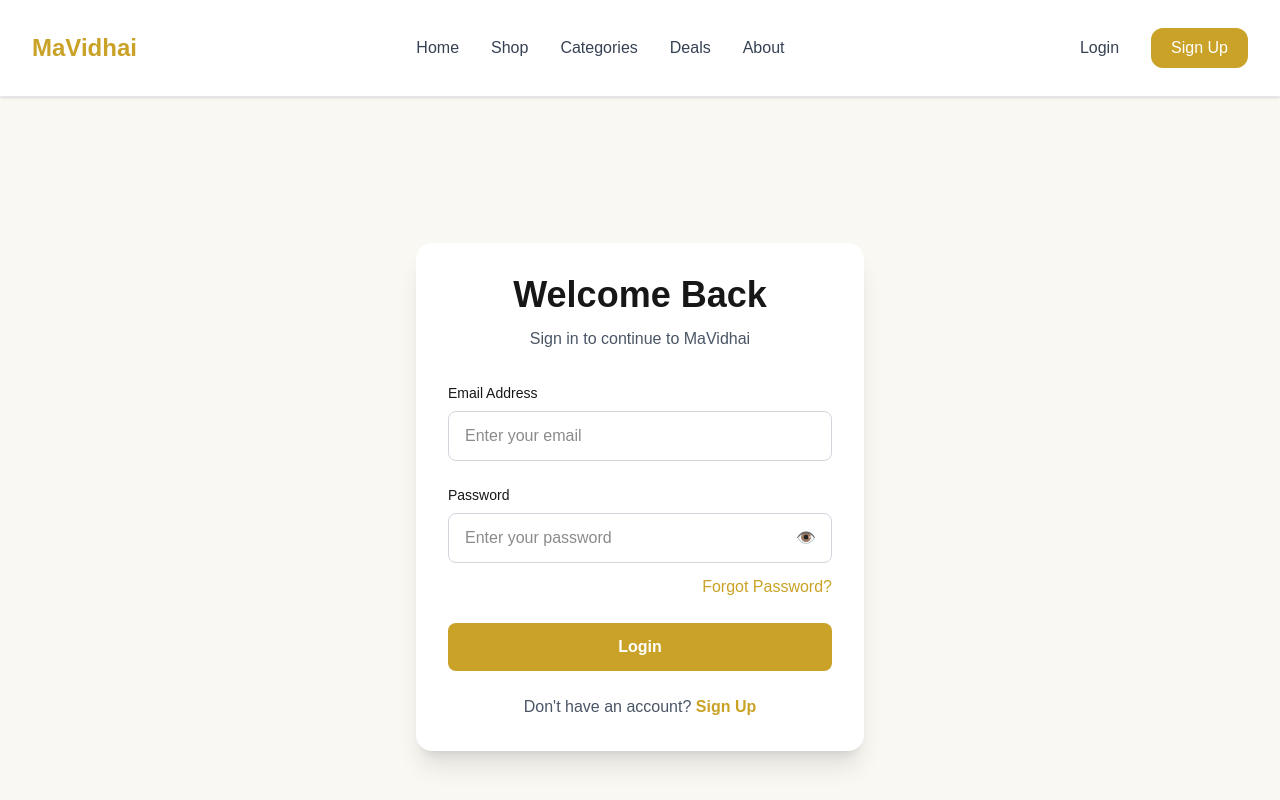
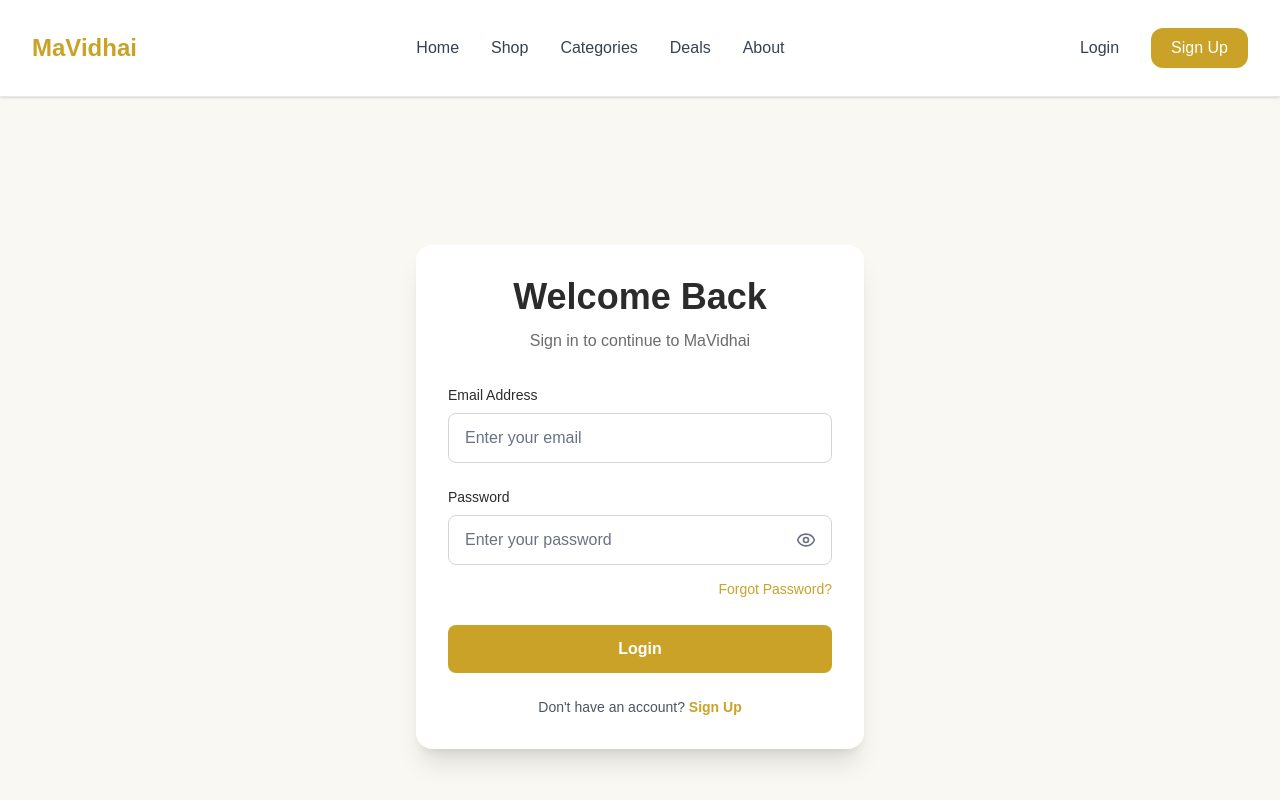
Before and after one commit to sukriti-8/MaVidhai, a Next.js app: page /login in a window 1280 px wide. Shown: the top 800 px of the page. Built offline with nearby package versions, Linux system fonts and the light colour scheme.

Commit message:
Update login and signup UI based on review

```diff
--- a/package.json
+++ b/package.json
@@ -9,6 +9,7 @@
     "lint": "eslint"
   },
   "dependencies": {
+    "lucide-react": "^1.31.0",
     "next": "16.2.12",
     "react": "19.2.4",
     "react-dom": "19.2.4"
--- a/src/app/login/page.js
+++ b/src/app/login/page.js
@@ -2,10 +2,10 @@
 
 import { useState } from "react";
 import Link from "next/link";
+import { Eye, EyeOff } from "lucide-react";
 
 export default function LoginPage() {
   const [showPassword, setShowPassword] = useState(false);
-
   const [email, setEmail] = useState("");
   const [password, setPassword] = useState("");
 
@@ -18,7 +18,6 @@ export default function LoginPage() {
     setEmailError("");
     setPasswordError("");
 
-    // Email Validation
     if (!email) {
       setEmailError("Email is required");
       valid = false;
@@ -27,7 +26,6 @@ export default function LoginPage() {
       valid = false;
     }
 
-    // Password Validation
     if (!password) {
       setPasswordError("Password is required");
       valid = false;
@@ -48,21 +46,19 @@ export default function LoginPage() {
     <main className="min-h-screen flex items-center justify-center bg-[#FAF8F3] px-4 py-10">
       <div className="w-full max-w-md rounded-2xl bg-white shadow-xl p-8">
 
-        <h1 className="text-4xl font-bold text-center">
+        <h1 className="text-4xl font-bold text-center text-[#2B2B2B]">
           Welcome Back
         </h1>
 
-        <p className="mt-3 text-center text-gray-600">
+        <p className="mt-3 text-center text-[#6B6B6B]">
           Sign in to continue to MaVidhai
         </p>
 
         {/* Email */}
-
         <div className="mt-8">
-
           <label
             htmlFor="email"
-            className="block text-sm font-medium mb-2"
+            className="block text-sm font-medium text-[#2B2B2B] mb-2"
           >
             Email Address
           </label>
@@ -73,92 +69,79 @@ export default function LoginPage() {
             value={email}
             onChange={(e) => setEmail(e.target.value)}
             placeholder="Enter your email"
-            className="w-full rounded-lg border border-gray-300 px-4 py-3 focus:border-[#C9A227] focus:outline-none"
+            className="w-full rounded-lg border border-gray-300 px-4 py-3 placeholder:text-gray-500 focus:outline-none focus:ring-2 focus:ring-[#C9A227] focus:border-[#C9A227]"
           />
 
           {emailError && (
-            <p className="text-red-600 text-sm mt-2">
+            <p className="mt-2 text-sm text-red-600">
               {emailError}
             </p>
           )}
-
         </div>
 
         {/* Password */}
-
         <div className="mt-6">
-
           <label
             htmlFor="password"
-            className="block text-sm font-medium mb-2"
+            className="block text-sm font-medium text-[#2B2B2B] mb-2"
           >
             Password
           </label>
 
           <div className="relative">
-
             <input
               id="password"
               type={showPassword ? "text" : "password"}
               value={password}
               onChange={(e) => setPassword(e.target.value)}
               placeholder="Enter your password"
-              className="w-full rounded-lg border border-gray-300 px-4 py-3 pr-12 focus:border-[#C9A227] focus:outline-none"
+              className="w-full rounded-lg border border-gray-300 px-4 py-3 pr-12 placeholder:text-gray-500 focus:outline-none focus:ring-2 focus:ring-[#C9A227] focus:border-[#C9A227]"
             />
 
             <button
               type="button"
               onClick={() => setShowPassword(!showPassword)}
-              className="absolute right-4 top-1/2 -translate-y-1/2"
+              className="absolute right-4 top-1/2 -translate-y-1/2 text-gray-500 hover:text-[#C9A227] transition-colors"
+              aria-label={showPassword ? "Hide password" : "Show password"}
             >
-              {showPassword ? "🙈" : "👁️"}
+              {showPassword ? <EyeOff size={20} /> : <Eye size={20} />}
             </button>
-
           </div>
 
           {passwordError && (
-            <p className="text-red-600 text-sm mt-2">
+            <p className="mt-2 text-sm text-red-600">
               {passwordError}
             </p>
           )}
-
         </div>
 
         {/* Forgot Password */}
-
         <div className="mt-3 text-right">
-
           <Link
             href="/forgot-password"
-            className="text-[#C9A227] hover:underline"
+            className="text-sm text-[#C9A227] hover:underline"
           >
             Forgot Password?
           </Link>
-
         </div>
 
-        {/* Login */}
-
+        {/* Login Button */}
         <button
           onClick={handleLogin}
-          className="mt-6 w-full bg-[#C9A227] hover:bg-[#B8860B] text-white font-semibold py-3 rounded-lg transition"
+          className="mt-6 w-full rounded-lg bg-[#C9A227] py-3 text-white font-semibold hover:bg-[#B8860B] hover:scale-105 hover:shadow-lg transition-all duration-300"
         >
           Login
         </button>
 
-        {/* Signup */}
-
-        <p className="mt-6 text-center text-gray-600">
-
+        {/* Sign Up */}
+        <p className="mt-6 text-center text-sm text-gray-600">
           Don't have an account?{" "}
-
           <Link
             href="/signup"
-            className="text-[#C9A227] font-semibold hover:underline"
+            className="font-semibold text-[#C9A227] hover:underline"
           >
             Sign Up
           </Link>
-
         </p>
 
       </div>
--- a/src/app/signup/page.js
+++ b/src/app/signup/page.js
@@ -2,6 +2,7 @@
 
 import { useState } from "react";
 import Link from "next/link";
+import { Eye, EyeOff } from "lucide-react";
 
 export default function SignupPage() {
   const [showPassword, setShowPassword] = useState(false);
@@ -90,7 +91,7 @@ export default function SignupPage() {
             value={name}
             onChange={(e) => setName(e.target.value)}
             placeholder="Enter your full name"
-            className="w-full rounded-lg border border-gray-300 px-4 py-3 focus:border-[#C9A227] focus:outline-none"
+            className="w-full rounded-lg border border-gray-300 px-4 py-3 placeholder:text-gray-500 focus:outline-none focus:ring-2 focus:ring-[#C9A227] focus:border-[#C9A227]"
           />
 
           {nameError && (
@@ -115,7 +116,7 @@ export default function SignupPage() {
             value={email}
             onChange={(e) => setEmail(e.target.value)}
             placeholder="Enter your email"
-            className="w-full rounded-lg border border-gray-300 px-4 py-3 focus:border-[#C9A227] focus:outline-none"
+            className="w-full rounded-lg border border-gray-300 px-4 py-3 placeholder:text-gray-500 focus:outline-none focus:ring-2 focus:ring-[#C9A227] focus:border-[#C9A227]"
           />
 
           {emailError && (
@@ -141,15 +142,16 @@ export default function SignupPage() {
               value={password}
               onChange={(e) => setPassword(e.target.value)}
               placeholder="Create a password"
-              className="w-full rounded-lg border border-gray-300 px-4 py-3 pr-12 focus:border-[#C9A227] focus:outline-none"
+              className="w-full rounded-lg border border-gray-300 px-4 py-3 pr-12 placeholder:text-gray-500 focus:outline-none focus:ring-2 focus:ring-[#C9A227] focus:border-[#C9A227]"
             />
 
             <button
               type="button"
               onClick={() => setShowPassword(!showPassword)}
-              className="absolute right-4 top-1/2 -translate-y-1/2 text-gray-500 hover:text-[#C9A227]"
+              className="absolute right-4 top-1/2 -translate-y-1/2 text-gray-500 hover:text-[#C9A227] transition-colors"
+              aria-label={showPassword ? "Hide password" : "Show password"}
             >
-              {showPassword ? "🙈" : "👁️"}
+              {showPassword ? <EyeOff size={20} /> : <Eye size={20} />}
             </button>
           </div>
 
@@ -176,7 +178,7 @@ export default function SignupPage() {
               value={confirmPassword}
               onChange={(e) => setConfirmPassword(e.target.value)}
               placeholder="Confirm your password"
-              className="w-full rounded-lg border border-gray-300 px-4 py-3 pr-12 focus:border-[#C9A227] focus:outline-none"
+              className="w-full rounded-lg border border-gray-300 px-4 py-3 pr-12 placeholder:text-gray-500 focus:outline-none focus:ring-2 focus:ring-[#C9A227] focus:border-[#C9A227]"
             />
 
             <button
@@ -184,9 +186,18 @@ export default function SignupPage() {
               onClick={() =>
                 setShowConfirmPassword(!showConfirmPassword)
               }
-              className="absolute right-4 top-1/2 -translate-y-1/2 text-gray-500 hover:text-[#C9A227]"
+              className="absolute right-4 top-1/2 -translate-y-1/2 text-gray-500 hover:text-[#C9A227] transition-colors"
+              aria-label={
+                showConfirmPassword
+                  ? "Hide confirm password"
+                  : "Show confirm password"
+              }
             >
-              {showConfirmPassword ? "🙈" : "👁️"}
+              {showConfirmPassword ? (
+                <EyeOff size={20} />
+              ) : (
+                <Eye size={20} />
+              )}
             </button>
           </div>
 
@@ -197,14 +208,15 @@ export default function SignupPage() {
           )}
         </div>
 
-        {/* Button */}
+        {/* Create Account Button */}
         <button
           onClick={handleSignup}
-          className="mt-8 w-full rounded-lg bg-[#C9A227] py-3 text-white font-semibold hover:bg-[#B8860B] transition-all duration-300"
+          className="mt-8 w-full rounded-lg bg-[#C9A227] py-3 text-white font-semibold hover:bg-[#B8860B] hover:scale-105 hover:shadow-lg transition-all duration-300"
         >
           Create Account
         </button>
 
+        {/* Login */}
         <p className="mt-6 text-center text-sm text-gray-600">
           Already have an account?{" "}
           <Link
```
Also changed, not shown: 1 other file (tests, documents, lock files or other folders).
